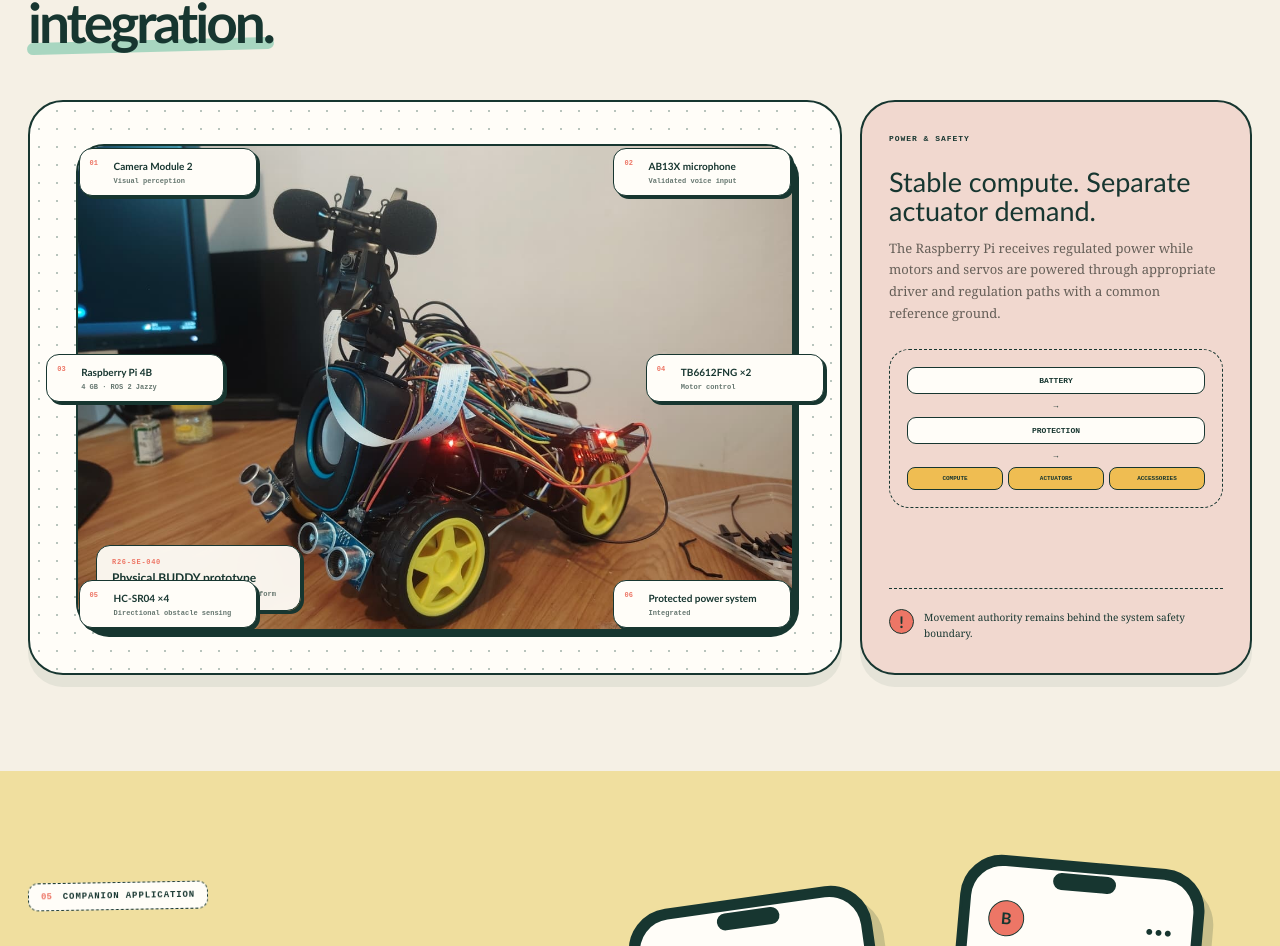
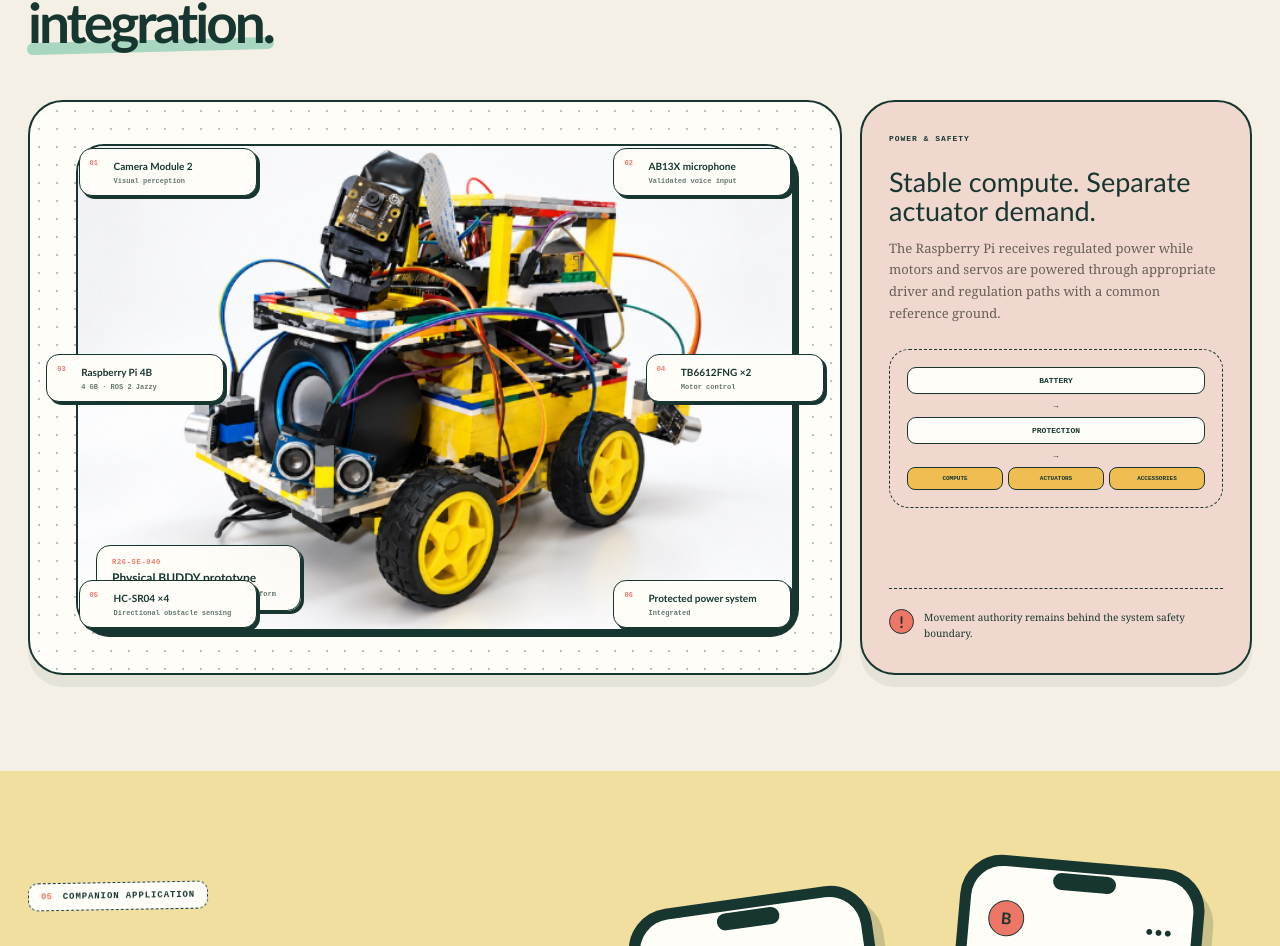
Before and after one commit to Exacdaktylos/RP-SE-026-040-Website, a Next.js app: page / in a window 1280 px wide. Shown: the part 4795-5741 px from the top of the page. Built offline with nearby package versions, Linux system fonts and the light colour scheme.

Commit message:
buddy 2.0

```diff
--- a/app/page.tsx
+++ b/app/page.tsx
@@ -984,7 +984,7 @@ export default function Home() {
 
  <div className="robot-photo-stage">
   <img
-    src="/images/buddy-robot-main.jpg"
+    src="/images/buddy-robot-main.png"
     alt="BUDDY intelligent robot dog physical research prototype"
     className="buddy-robot-photo"
   />
```
Also changed, not shown: public/images/buddy-robot-main.png (added).
